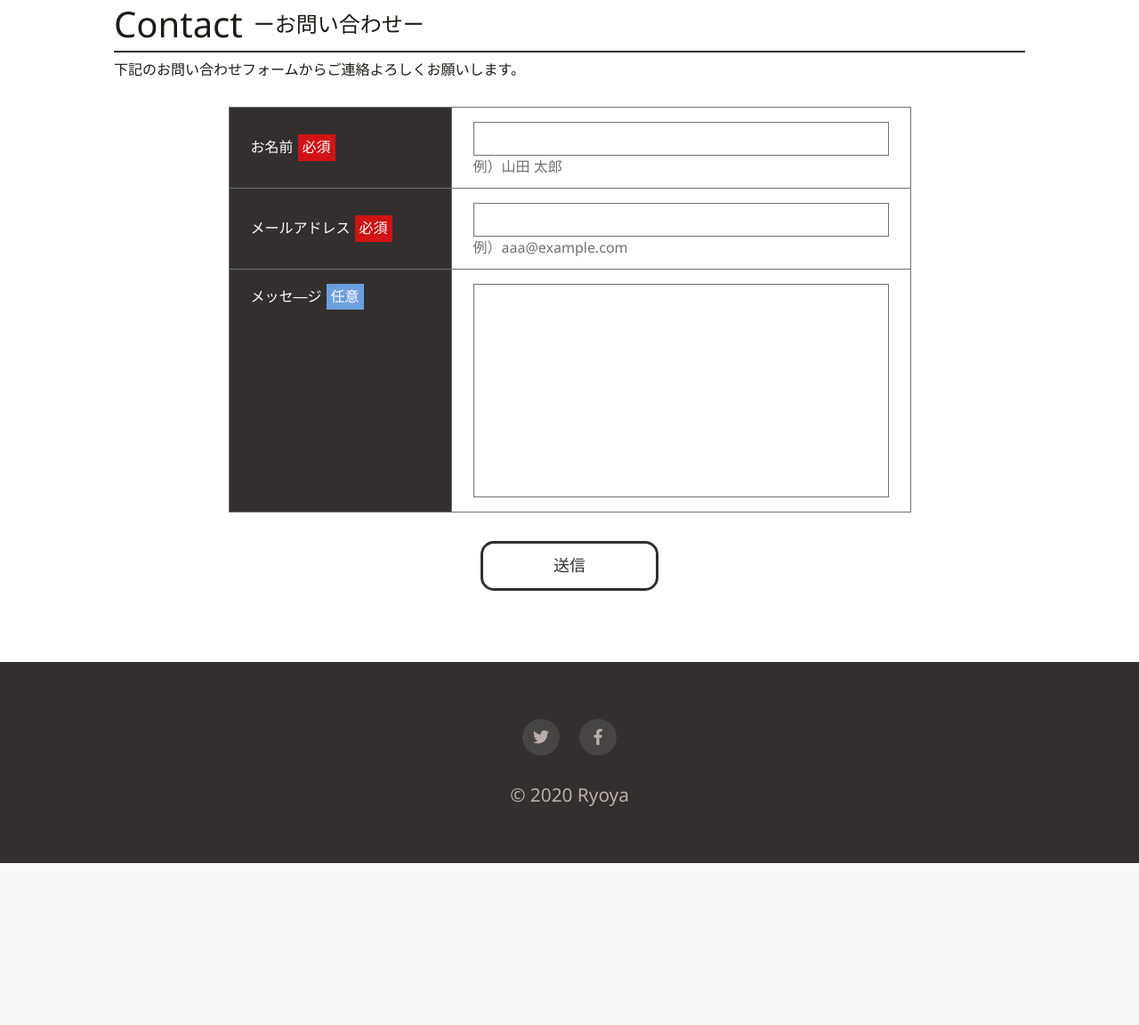
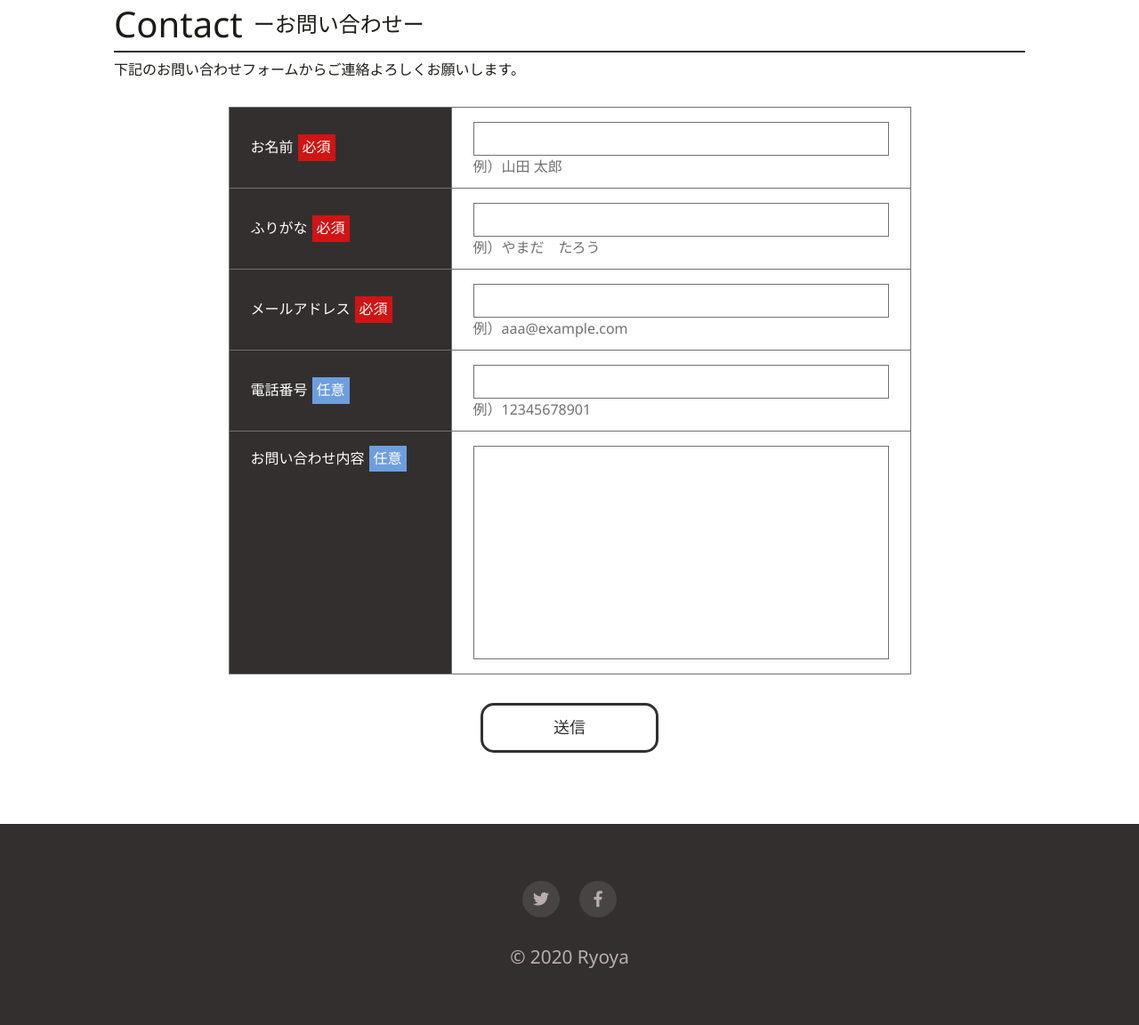
Before and after one commit to ryoya-murata/myportfolio, a PHP site: page / in a window 1280 px wide. Shown: the part 3561-4713 px from the top of the page at 89% size. Before the commit the page ends 4531 px from the top, so only its background shows below. Run offline with PHP 8.4, Linux system fonts and the light colour scheme; some libraries are stand-ins or nearby versions; some web fonts are replaced.

Commit message:
フォームにふりがなと電話番号を追加

```diff
--- a/css/style.css
+++ b/css/style.css
@@ -274,8 +274,8 @@ img {
 }
 
 .hamberger__line-wrap.open {
-  -webkit-transform: translateX(-40vw);
-          transform: translateX(-40vw);
+  -webkit-transform: translateX(calc(-40vw + 20px));
+          transform: translateX(calc(-40vw + 20px));
 }
 
 .hamberger__line {
@@ -376,16 +376,17 @@ img {
   opacity: 0;
   -webkit-transition: opacity ease 0.5s;
   transition: opacity ease 0.5s;
+  z-index: -10;
 }
 
 .overlay.open {
   opacity: 1;
-  z-index: 110;
+  z-index: 100;
 }
 
 body.fixed {
   width: 100%;
-  overflow-y: hidden;
+  overflow: hidden;
 }
 
 .top {
--- a/css/style.scss
+++ b/css/style.scss
@@ -301,7 +301,7 @@ $layer: (
     transition: transform .5s;
 
     &.open{
-        transform: translateX(-40vw);
+        transform: translateX(calc(-40vw + 20px));
     }
 }
 
@@ -387,12 +387,12 @@ $layer: (
     height: 100%;
     opacity: 0;
     transition: opacity ease 0.5s;
-
+    z-index: -10;
 }
 
 .overlay.open{
     opacity: 1;
-    z-index: 110;
+    z-index: 100;
 }
 
 
@@ -401,7 +401,7 @@ $layer: (
 // メニュー開いたときに背景固定
 body.fixed{
     width: 100%;
-    overflow-y: hidden;
+    overflow: hidden;
 }
 
 
--- a/index.html
+++ b/index.html
@@ -260,6 +260,13 @@
                             </td><!-- /.form__input-wrap -->
                         </tr><!-- /.form__item -->
                         <tr class="form__item">
+                            <th class="form__label-wrap"><span class="form__label form__label--input_required">ふりがな</span><!-- /.form__label --></th><!-- /.form__label-wrap -->
+                            <td class="form__input-wrap">
+                                <input type="text" class="form__input" required>
+                                <p class="form__example">例）やまだ　たろう</p><!-- /.form__example -->
+                            </td><!-- /.form__input-wrap -->
+                        </tr><!-- /.form__item -->
+                        <tr class="form__item">
                             <th class="form__label-wrap"><span class="form__label form__label--input_required">メールアドレス</span><!-- /.form__label --></th><!-- /.form__label-wrap -->
                             <td class="form__input-wrap">
                                 <input type="email" class="form__input" required>
@@ -267,7 +274,14 @@
                             </td><!-- /.form__input-wrap -->
                         </tr><!-- /.form__item -->
                         <tr class="form__item">
-                            <th class="form__label-wrap form__label-wrap--textarea"><span class="form__label form__label--input_optional">メッセ―ジ</span><!-- /.form__label --></th><!-- /.form__label-wrap -->
+                            <th class="form__label-wrap"><span class="form__label form__label--input_optional">電話番号</span><!-- /.form__label --></th><!-- /.form__label-wrap -->
+                            <td class="form__input-wrap">
+                                <input type="tel" class="form__input">
+                                <p class="form__example">例）12345678901</p><!-- /.form__example -->
+                            </td><!-- /.form__input-wrap -->
+                        </tr><!-- /.form__item -->
+                        <tr class="form__item">
+                            <th class="form__label-wrap form__label-wrap--textarea"><span class="form__label form__label--input_optional">お問い合わせ内容</span><!-- /.form__label --></th><!-- /.form__label-wrap -->
                             <td class="form__textarea-wrap"><textarea name="" id=""  class="form__textarea"></textarea><!-- /.form__textarea --><!-- /.form__textarea-wrap -->
                         </tr><!-- /.form__item -->
                     </table>
```
Also changed, not shown: 1 other file.
